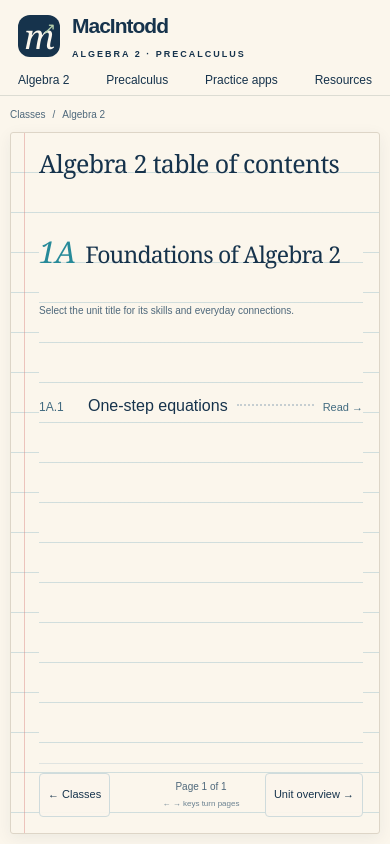
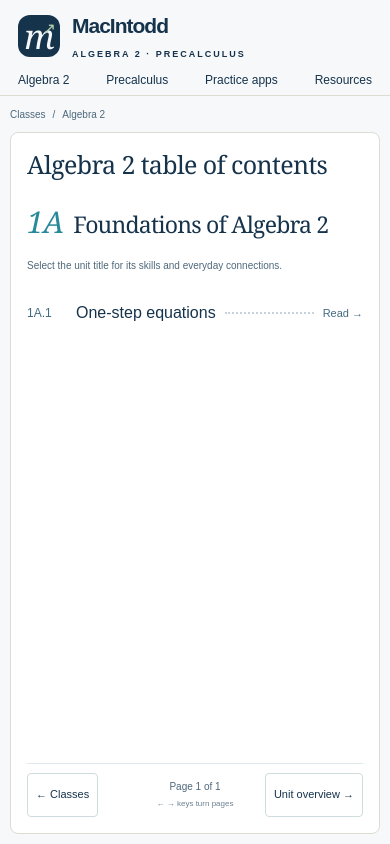
Before and after one commit to macintodd/macintodd-math-site, a Next.js app: page /courses/algebra-2 in a window 390 px wide. Built offline with nearby package versions, Linux system fonts and the light colour scheme.

Commit message:
Replace ruled paper with clean lessons and full-size video sidebar layout

```diff
--- a/src/app/courses/[course]/[lesson]/page.tsx
+++ b/src/app/courses/[course]/[lesson]/page.tsx
@@ -22,11 +22,26 @@ export default async function LessonPage({ params }: { params: Promise<{ course:
   const index = courseLessons.findIndex(item => item.slug === lesson.slug)
   const previous = courseLessons[index - 1]
   const next = courseLessons[index + 1]
-  return <BookReader label={`${lesson.title} lesson reader`}
+  const unitLessons = lessons.filter(item => item.course === lesson.course && item.unitSlug === lesson.unitSlug)
+  return <div className="lesson-layout">
+    <aside className="lesson-sidebar">
+      <nav aria-label={`Unit ${unit.number} lessons`}>
+        <Link className="lesson-unit-link" href={`/courses/${lesson.course}/units/${unit.slug}`}>
+          <span>Unit {unit.number}</span><strong>{unit.title}</strong>
+        </Link>
+        <ol>{unitLessons.map(item => <li key={item.slug}>
+          <Link href={`/courses/${item.course}/${item.slug}`} aria-current={item.slug === lesson.slug ? 'page' : undefined}>
+            <span>{item.number}</span>{item.title}
+          </Link>
+        </li>)}</ol>
+        <Link className="lesson-contents-link" href={`/courses/${lesson.course}`}>All {course.title} lessons →</Link>
+      </nav>
+    </aside>
+    <BookReader className="lesson-reader" label={`${lesson.title} lesson reader`}
     breadcrumb={<><Link href="/">Classes</Link><span aria-hidden="true">/</span><Link href={`/courses/${lesson.course}`}>{course.title} contents</Link><span aria-hidden="true">/</span><Link href={`/courses/${lesson.course}/units/${unit.slug}`}>Unit {unit.number}</Link></>}
     heading={<><p className="book-eyebrow">{lesson.unit} · {lesson.number}</p><h1>{lesson.title}</h1><nav id="materials" className="lesson-pdf-links" aria-label="Lesson PDFs">{lesson.materials.map((material, i) => <a key={material.file} href={`/materials/${material.file}`} target="_blank" rel="noopener noreferrer" aria-label={`Open ${materialLabels[i]} PDF in a new tab`}>{materialLabels[i]}</a>)}</nav></>}
     pages={lesson.videos.map(video => ({ id: video.id, label: video.title, content: <section className="book-video-section" aria-label={video.title}><LessonVideo video={video} /></section> }))}
     previousHref={previous ? `/courses/${previous.course}/${previous.slug}` : `/courses/${lesson.course}/units/${unit.slug}#page=2`} previousLabel={previous ? 'Previous lesson' : 'Unit overview'}
     nextHref={next ? `/courses/${next.course}/${next.slug}` : `/courses/${lesson.course}`} nextLabel={next ? 'Next lesson' : 'Contents'}
-  />
+  /></div>
 }
--- a/src/app/globals.css
+++ b/src/app/globals.css
@@ -15,7 +15,7 @@
 #materials .material-grid{grid-template-columns:repeat(4,minmax(0,1fr))}#materials .material-card p{display:none}#materials .material-card h3{font-size:16px}#materials .material-actions{gap:8px 18px}#materials{margin-bottom:36px}#materials>p:not(.section-kicker){font-size:13px;margin-bottom:16px}@media(max-width:900px){#materials .material-grid{grid-template-columns:repeat(2,minmax(0,1fr))}}@media(max-width:420px){#materials .material-card{padding:13px}#materials .material-type{font-size:8px;letter-spacing:.8px}#materials .material-actions{gap:0 12px;font-size:11px}}
 
 /* Notebook reader: one landscape-iPad page at a time. */
-:root{--ink:#16334c;--muted:#4e687b;--teal:#278a99;--paper:#fbf6ec;--line:#dcdcd3}
+:root{--ink:#16334c;--muted:#4e687b;--teal:#278a99;--paper:#f6f8fa;--line:#dcdcd3}
 body:has(.book-reader) .site-footer{display:none}
 .site-header{background:var(--paper)}
 .header-inner{min-height:76px}
@@ -23,7 +23,7 @@ body:has(.book-reader) .site-footer{display:none}
 .book-reader{max-width:1360px;margin:0 auto;padding:0 24px 16px;height:calc(100dvh - 77px);min-height:420px;display:flex;flex-direction:column}
 .book-breadcrumb{min-height:40px;display:flex;align-items:center;flex-wrap:wrap;gap:10px;flex-shrink:0;font-size:12px;color:var(--muted)}
 .book-breadcrumb a:hover{text-decoration:underline;text-underline-offset:4px}
-.book-paper{min-height:0;flex:1;display:flex;flex-direction:column;padding:22px 34px 10px 74px;border:1px solid #ddd5c7;border-radius:3px;box-shadow:0 4px 16px #162e4310;background:linear-gradient(90deg,transparent 41px,#d9847f70 41px,#d9847f70 42px,transparent 42px),repeating-linear-gradient(180deg,var(--paper) 0,var(--paper) 39px,#a7c6ce80 39px,#a7c6ce80 40px)}
+.book-paper{min-height:0;flex:1;display:flex;flex-direction:column;padding:24px 34px 10px;border:1px solid var(--line);border-radius:8px;background:#fff}
 .book-heading{flex-shrink:0;padding-bottom:6px}
 .book-heading h1{font:400 clamp(25px,2.7vw,34px)/1.2 Georgia,'Times New Roman',serif;letter-spacing:-.025em;color:var(--ink);margin:0}
 .book-eyebrow{font-size:10px;line-height:1.5;letter-spacing:1.8px;text-transform:uppercase;color:var(--teal);font-weight:600;margin:0 0 7px}
@@ -33,7 +33,7 @@ body:has(.book-reader) .site-footer{display:none}
 .book-stage{flex:1;min-height:0;overflow:auto;margin:14px 0 0;overscroll-behavior:contain;scrollbar-width:thin;outline-offset:-3px}
 .book-stage:focus:not(:focus-visible){outline:none}
 .book-controls{display:grid;grid-template-columns:minmax(0,1fr) auto minmax(0,1fr);gap:14px;align-items:center;min-height:64px;flex-shrink:0;margin-top:8px;border-top:1px solid #bacbd16b}
-.book-controls button,.book-controls a{display:inline-flex;align-items:center;justify-content:center;min-height:44px;padding:8px 12px;background:#fbf6ecf0;color:var(--ink);font-size:13px;border:1px solid #cfdbdc;border-radius:4px;font-weight:500;text-align:center;line-height:1.3}
+.book-controls button,.book-controls a{display:inline-flex;align-items:center;justify-content:center;min-height:44px;padding:8px 12px;background:#fff;color:var(--ink);font-size:13px;border:1px solid #cfdbdc;border-radius:4px;font-weight:500;text-align:center;line-height:1.3}
 .book-controls button:hover:not(:disabled),.book-controls a:hover{border-color:var(--teal);color:#126f80;background:#f2f6ef}
 .book-controls button:disabled{opacity:.35}
 .book-next{text-align:right}.book-previous{text-align:left}
@@ -76,7 +76,7 @@ body:has(.book-reader) .site-footer{display:none}
  body:has(.book-reader) .header-inner nav a{padding:8px 0}
  .book-reader{height:calc(100dvh - 96px);min-height:460px;padding:0 10px 10px}
  .book-breadcrumb{font-size:10px;gap:7px;min-height:36px}
- .book-paper{padding:16px 16px 8px 28px;background:linear-gradient(90deg,transparent 13px,#d9847f70 13px,#d9847f70 14px,transparent 14px),repeating-linear-gradient(180deg,var(--paper) 0,var(--paper) 39px,#a7c6ce80 39px,#a7c6ce80 40px)}
+ .book-paper{padding:16px 16px 8px;background:#fff}
  .book-heading h1{font-size:25px}
  .book-eyebrow{font-size:9px;letter-spacing:1px}
  .lesson-pdf-links{gap:0 15px;margin-top:6px}
@@ -111,35 +111,48 @@ body:has(.book-reader) .site-footer{display:none}
 .slope-selected{font-size:12px;line-height:1.4;min-height:0;margin:0;color:#16334c;overflow-wrap:anywhere}
 .slope-result-image{margin:18px auto;max-width:760px}.slope-result-image img{display:block;width:100%;height:auto;border:1px solid #cad5d8;border-radius:8px;margin:14px auto}.slope-result-image .slope-primary{display:inline-flex;align-items:center;justify-content:center;padding:10px 16px;min-height:44px;border-radius:7px;font-weight:600;text-decoration:none}.slope-complete>p{margin:8px 0}.slope-results .slope-local-notice{background:#eaf3eb;border:1px solid #bfd3c6;border-radius:8px;padding:18px}.slope-results details>summary{cursor:pointer;font-weight:600;padding:12px 0}
 
-/* Contents use one 40px writing rhythm. A zero-width baseline strut places
-   every font on the same rule, even when a title wraps onto another line. */
-.course-contents .book-paper{padding-top:0}
-.course-contents .book-heading{padding:0 0 40px}
-.course-contents .book-heading h1{display:flex;align-items:baseline;min-height:40px;line-height:40px}
-.course-contents .book-heading h1::before,
-.course-contents .toc-unit h2 a::before,
-.course-contents .toc-unit-hint::before,
-.course-contents .toc-lessons li a::before{content:"";display:block;flex:0 0 0;width:0;height:40px}
-.course-contents .book-stage{margin-top:0;background-attachment:local;background-image:repeating-linear-gradient(180deg,var(--paper) 0,var(--paper) 39px,#a7c6ce80 39px,#a7c6ce80 40px)}
-.course-contents .book-paper{background:linear-gradient(90deg,transparent 41px,#d9847f70 41px,#d9847f70 42px,transparent 42px),repeating-linear-gradient(180deg,var(--paper) 0,var(--paper) 39px,#a7c6ce80 39px,#a7c6ce80 40px)}
-.course-contents .toc-unit{padding:0}
-.course-contents .toc-unit h2{margin:0;line-height:40px}
-.course-contents .toc-unit h2 a{gap:0;min-height:40px;line-height:40px}
-.course-contents .toc-unit h2 a>span+span{margin-left:18px}
-.course-contents .toc-unit-number{line-height:40px}
-.course-contents .toc-unit-hint{display:flex;align-items:baseline;line-height:40px;margin:0 0 40px}
-.course-contents .toc-lessons li a{gap:0;align-items:baseline;min-height:80px;padding:0 0 40px;line-height:40px}
-.course-contents .toc-lessons li a>span+span{margin-left:18px}
-.course-contents .toc-lesson-title{line-height:40px}
-.course-contents .toc-leader{align-self:baseline;position:relative;bottom:5px}
-@supports(text-box-trim:trim-both){
- .course-contents .book-heading h1>span,
- .course-contents .toc-unit h2 a>span,
- .course-contents .toc-unit-hint>span,
- .course-contents .toc-lessons li a>span:not(.toc-leader){text-box-trim:trim-both;text-box-edge:cap alphabetic;transform:translateY(-1px)}
+
+/* Lesson videos keep their natural 16:9 size; the document scrolls instead of
+   squeezing the player into the remaining viewport height. */
+.lesson-layout{display:grid;grid-template-columns:210px minmax(0,1fr);gap:28px;width:min(1360px,calc(100% - 48px));margin:0 auto 40px;align-items:start}
+.lesson-sidebar{position:sticky;top:24px;padding-top:40px;min-width:0;max-height:calc(100dvh - 48px);overflow-y:auto}
+.lesson-unit-link{display:block;padding:16px 12px;border-bottom:1px solid var(--line)}
+.lesson-unit-link>span{display:block;color:var(--teal);font-size:12px;font-weight:700;margin-bottom:7px}
+.lesson-unit-link strong{font-size:16px;line-height:1.5;display:block}
+.lesson-sidebar ol{list-style:none;padding:12px 0;margin:0}
+.lesson-sidebar li a{display:block;padding:12px;border-radius:6px;font-size:14px;line-height:1.5;min-height:48px}
+.lesson-sidebar li a>span{display:block;font-size:11px;color:var(--muted);margin-bottom:3px}
+.lesson-sidebar li a:hover{background:#edf3f3}
+.lesson-sidebar li a[aria-current=page]{background:#e5eff0;box-shadow:inset 3px 0 var(--teal);font-weight:700}
+.lesson-contents-link{display:block;padding:12px;font-size:12px;line-height:1.5;color:var(--muted);text-decoration:underline;text-underline-offset:3px}
+.lesson-reader{width:100%;max-width:none;height:auto;min-height:0;margin:0;padding:0}
+.lesson-reader .book-paper{display:block;padding:28px;border-radius:8px}
+.lesson-reader .book-heading{padding:0}
+.lesson-reader .book-heading h1{font-size:clamp(26px,3vw,34px);line-height:1.2}
+.lesson-reader .lesson-pdf-links{gap:0 22px;margin-top:10px}
+.lesson-reader .book-stage{overflow:visible;margin-top:24px}
+.lesson-reader .book-video-section{display:block;height:auto;min-height:0;padding:0}
+.lesson-reader .video-card{display:block;width:100%;max-width:none;height:auto;margin:0;background:#fff}
+.lesson-reader .video-placeholder,.lesson-reader .video-frame{width:100%;height:auto;min-height:0;aspect-ratio:16/9;position:relative;flex:none}
+.lesson-reader .video-placeholder{padding:24px;background:#edf3f3}
+.lesson-reader .video-frame iframe{position:absolute;inset:0;width:100%;height:100%;border:0}
+.lesson-reader .video-meta{padding:16px;background:#fff}
+.lesson-reader .video-meta small{display:block}
+.lesson-reader .book-controls{margin-top:24px;min-height:68px}
+@media(max-width:740px){
+ .lesson-layout{grid-template-columns:minmax(0,1fr);width:calc(100% - 24px);gap:8px}
+ .lesson-sidebar{position:static;padding-top:12px;max-height:none;overflow:visible}
+ .lesson-unit-link{padding:8px 12px;border-bottom:0}
+ .lesson-unit-link strong{font-size:14px}.lesson-unit-link>span{margin-bottom:2px}
+ .lesson-sidebar ol{display:flex;flex-wrap:wrap;gap:6px;padding:4px 0}
+ .lesson-sidebar li{flex:1 1 160px}
+ .lesson-sidebar li a{padding:8px 12px}
+ .lesson-contents-link{padding-block:8px}
+ .lesson-reader .book-paper{padding:18px 14px}
+ .lesson-reader .lesson-pdf-links{gap:0 16px}
+ .lesson-reader .book-stage{margin-top:18px}
+ .lesson-reader .video-placeholder{padding:16px}
+ .lesson-reader .video-placeholder strong{font-size:18px}
+ .lesson-reader .video-placeholder button{width:44px;height:44px;margin-bottom:8px}
+ .lesson-reader .video-meta{align-items:start;flex-direction:column}
 }
-@media(max-width:740px){
- .course-contents .book-paper{background:linear-gradient(90deg,transparent 13px,#d9847f70 13px,#d9847f70 14px,transparent 14px),repeating-linear-gradient(180deg,var(--paper) 0,var(--paper) 39px,#a7c6ce80 39px,#a7c6ce80 40px)}
- .course-contents .toc-unit h2 a>span+span{margin-left:10px}
- .course-contents .toc-lessons li a>span+span{margin-left:9px}
-}
```
Also changed, not shown: 1 other file (tests, documents, lock files or other folders).
